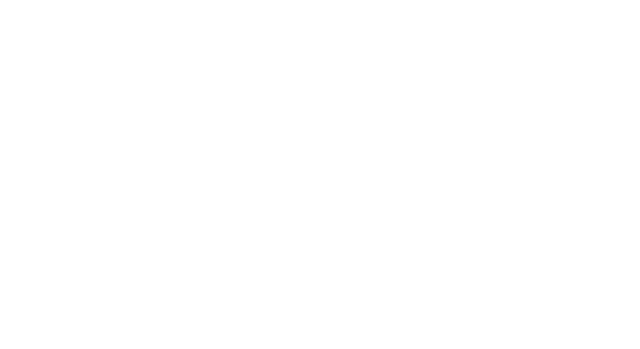
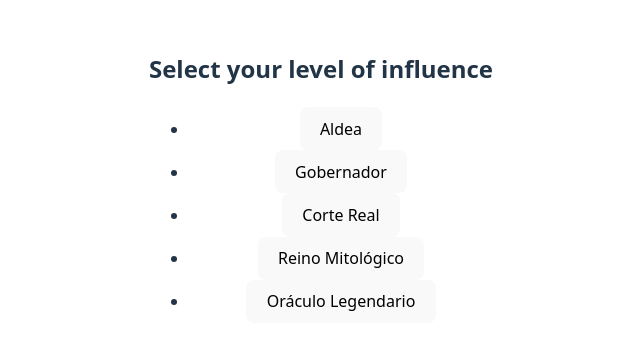
Before and after one commit to Sarec21/Consejero4.0, a React (Vite) app: page /level in a window 1280 px wide. Before the commit this address had no page. Shown: the part 215-564 px from the top of the page, without its empty margins (319-959 px from the left). Built offline with nearby package versions, Linux system fonts and the light colour scheme.

Commit message:
Add level selection screen and state

```diff
--- a/src/App.tsx
+++ b/src/App.tsx
@@ -1,5 +1,6 @@
 import { BrowserRouter, Route, Routes } from 'react-router-dom'
 import StartScreen from './screens/StartScreen'
+import LevelSelectionScreen from './screens/LevelSelectionScreen'
 import PresentationScreen from './screens/PresentationScreen'
 import TurnScreen from './screens/TurnScreen'
 import ReactionScreen from './screens/ReactionScreen'
@@ -11,6 +12,7 @@ export default function App() {
     <BrowserRouter>
       <Routes>
         <Route path="/" element={<StartScreen />} />
+        <Route path="/level" element={<LevelSelectionScreen />} />
         <Route path="/presentation" element={<PresentationScreen />} />
         <Route path="/turn" element={<TurnScreen />} />
         <Route path="/reaction" element={<ReactionScreen />} />
--- /dev/null
+++ b/src/screens/LevelSelectionScreen.tsx
@@ -0,0 +1,33 @@
+import { useNavigate } from 'react-router-dom'
+import { useGameState } from '../state/gameState'
+
+const levels = [
+  'Aldea',
+  'Gobernador',
+  'Corte Real',
+  'Reino Mitológico',
+  'Oráculo Legendario',
+]
+
+export default function LevelSelectionScreen() {
+  const navigate = useNavigate()
+  const { setLevel } = useGameState()
+
+  const handleSelect = (level: string) => {
+    setLevel(level)
+    navigate('/presentation')
+  }
+
+  return (
+    <div>
+      <h2>Select your level of influence</h2>
+      <ul>
+        {levels.map((level) => (
+          <li key={level}>
+            <button onClick={() => handleSelect(level)}>{level}</button>
+          </li>
+        ))}
+      </ul>
+    </div>
+  )
+}
--- a/src/screens/StartScreen.tsx
+++ b/src/screens/StartScreen.tsx
@@ -8,7 +8,7 @@ export default function StartScreen() {
   const handleStart = () => {
     setKingName('Aldric the Just')
     setKingdom('Eldoria')
-    navigate('/presentation')
+    navigate('/level')
   }
 
   return (
--- a/src/state/gameState.ts
+++ b/src/state/gameState.ts
@@ -5,10 +5,12 @@ export interface GameState {
   kingdom: string
   playerAdvice: string
   kingReaction: string
+  level: string
   setKingName: (name: string) => void
   setKingdom: (kingdom: string) => void
   setPlayerAdvice: (advice: string) => void
   setKingReaction: (reaction: string) => void
+  setLevel: (level: string) => void
   resetState: () => void
 }
 
@@ -17,9 +19,11 @@ export const useGameState = create<GameState>((set) => ({
   kingdom: '',
   playerAdvice: '',
   kingReaction: '',
+  level: '',
   setKingName: (kingName) => set({ kingName }),
   setKingdom: (kingdom) => set({ kingdom }),
   setPlayerAdvice: (playerAdvice) => set({ playerAdvice }),
   setKingReaction: (kingReaction) => set({ kingReaction }),
-  resetState: () => set({ kingName: '', kingdom: '', playerAdvice: '', kingReaction: '' }),
+  setLevel: (level) => set({ level }),
+  resetState: () => set({ kingName: '', kingdom: '', playerAdvice: '', kingReaction: '', level: '' }),
 }))
```
